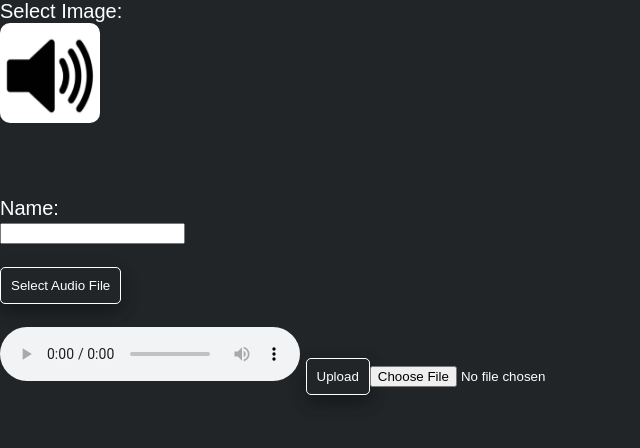
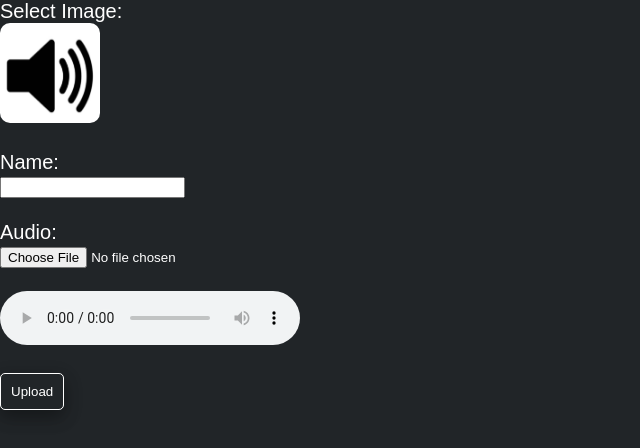
Before and after one commit to Wate02/Soundboard, a plain HTML site: page upload.html in a window 1280 px wide. Shown: the whole page, without its empty margins (0-640 px from the left). Drawn offline with Linux system fonts and the light colour scheme.

Commit message:
update upload.html

```diff
--- a/upload.html
+++ b/upload.html
@@ -13,18 +13,19 @@
   <!-- Place your HTML content here -->
   Select Image:<br>
   <label for="imageUpload">
-    <img id="imagePreview" src="img/default.jpeg" ><br><br>
+    <img id="imagePreview" src="img/default.jpeg" ><br>
   </label>
-  <input type="file" id="imageUpload" style="display: none;"><br><br>
+  <input type="file" id="imageUpload" style="display: none;"><br>
   Name: <br>
   <input id="soundNameInput" width="200px" height="20px"><br><br>
-  <button onclick="uploadSound()">Select Audio File <i class="fa-solid fa-plus"></i></button><br><br>
+  Audio: <br>
+<input type="file" id="myfile" name="Audio file"><br><br>
   <audio id="audioPlayer" src="" controls>
   <source src="default_audio_preview.mp3" type="audio/mpeg">
   Ihr Browser unterstützt das Audio-Element nicht.
 </audio>
-
-  <button id="uploadButton" onclick="addSound()">Upload <i class="fa-solid fa-plus"></i></button><input type="file" id="myfile" name="Audio file">
+<br><br>
+  <button id="uploadButton" onclick="addSound()">Upload <i class="fa-solid fa-plus"></i></button>
 
   <div id="container">
     <div id="sounds">
```
